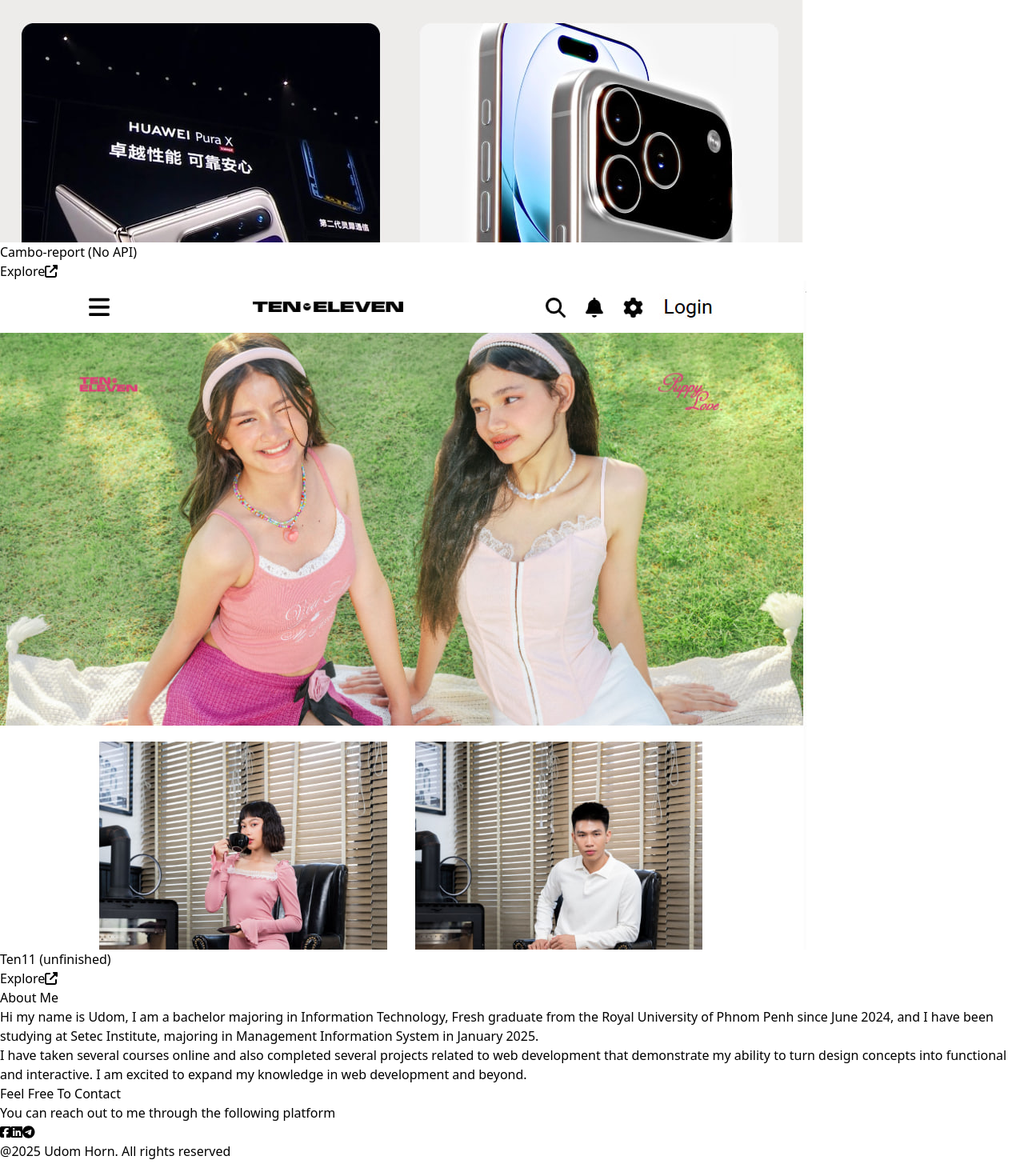
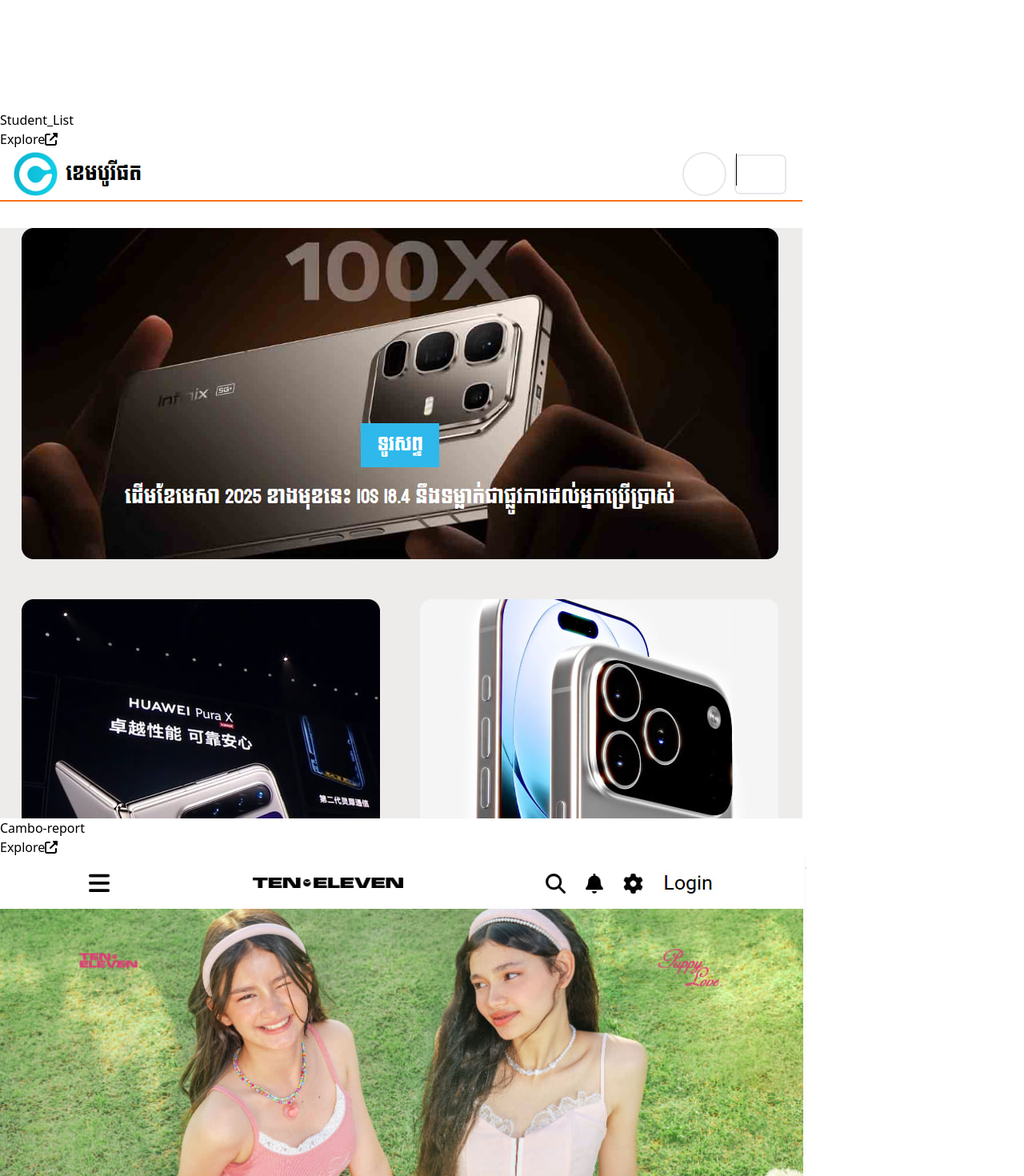
Before and after one commit to UdomHorn/Portfolio, a React (Vite) app: page / in a window 1280 px wide. Shown: the part 2540-4010 px from the top of the page at 80% size. Built offline with nearby package versions, Linux system fonts and the light colour scheme.

Commit message:
add student-list

```diff
--- a/src/sections/Project.jsx
+++ b/src/sections/Project.jsx
@@ -5,6 +5,7 @@
 import camboreport from "../assets/cambo-report.jpg"
 import sabaynews from "../assets/sabay-news.jpg"
 import ten11 from "../assets/ten11.jpg"
+import studentlist from "../assets/StudentList.png"
 import portfolio from "../assets/portfolio.jpg"
 import onepiece from "../assets/onepiece.jpg"
 const ProjectCard = ({ src, title, href }) => {
@@ -42,6 +43,7 @@
 
             <div className=" gap-8 m-4 grid sm:grid-cols-1 lg:grid-cols-2 xl:grid-cols-3 " >
 
+
               {/* <ProjectCard src={facebook} title="This is my really first project that I build after I finished HTML and CSS course " href="https://facebook-kappa-steel.vercel.app/" /> */}
 
               {/* <ProjectCard src={onepiece} title="This one kinda small and keep learning... " href="https://one-piece-ruby-beta.vercel.app/" /> */}
@@ -50,9 +52,12 @@
 
               {/* <ProjectCard src={portfolio} title="Let's lern React and build our first portfolio website" href="https://portfolio-genus-projects.vercel.app/" /> */}
 
-              <ProjectCard src={camboreport} title=" Cambo-report (No API)" href="https://cambo-report.vercel.app/" />
+              <ProjectCard src={studentlist} title="Student_List" href="https://student-list-drab.vercel.app/" />
 
-              <ProjectCard src={ten11} title="Ten11   (unfinished)" href="https://ten11-kappa.vercel.app/" />
+
+              <ProjectCard src={camboreport} title=" Cambo-report" href="https://cambo-report.vercel.app/" />
+
+              <ProjectCard src={ten11} title="Ten11" href="https://ten11-kappa.vercel.app/" />
 
 
 
```
Also changed, not shown: src/assets/Studentlist.png (added).
